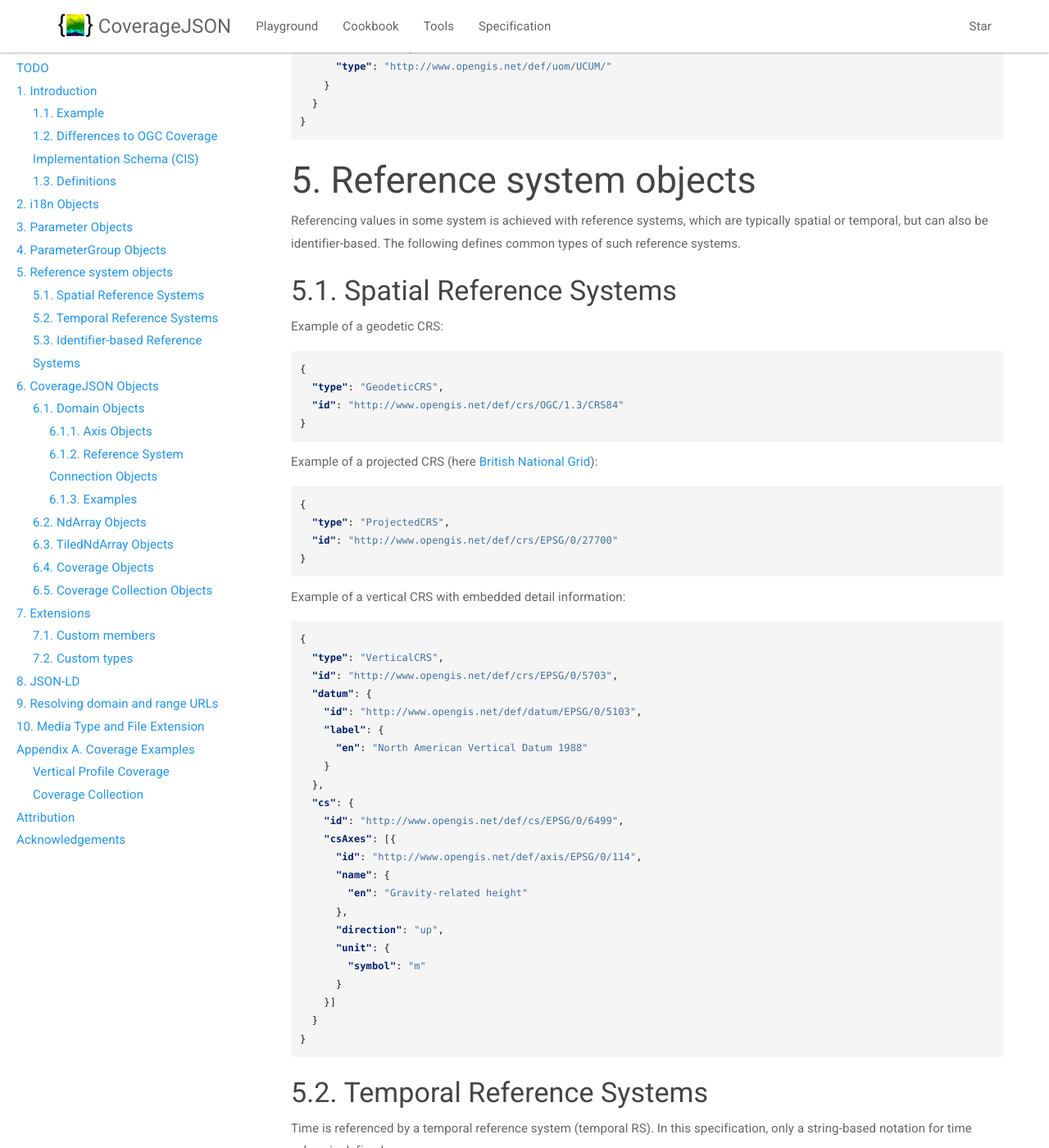
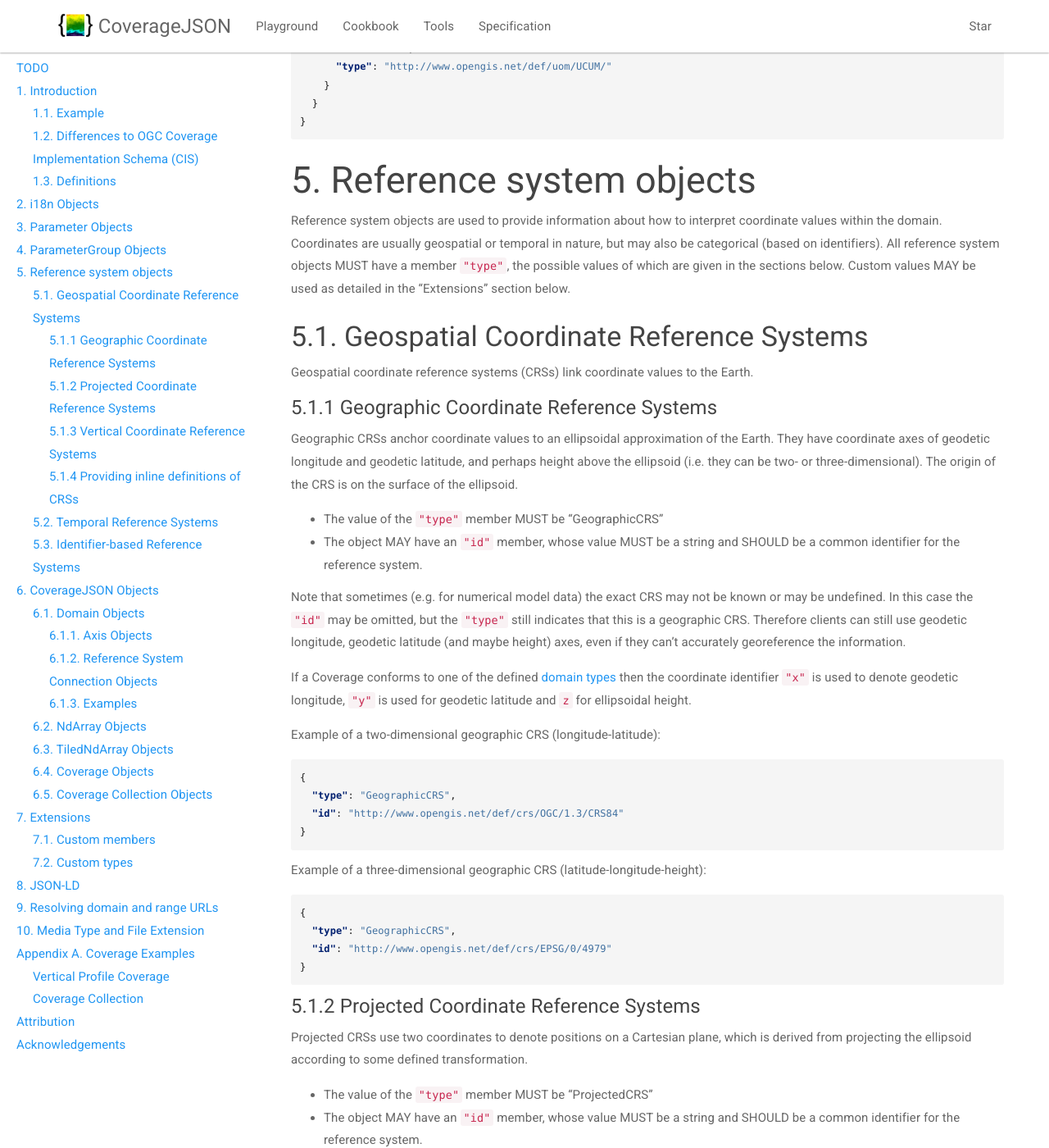
Before and after one commit to covjson/covjson.github.io, a Jekyll site: the page built from spec.md, in a window 1280 px wide and 1400 px high, scrolled down 8116 px. Shown: the whole window at 82% size. Built offline with Jekyll 4.4.1, drawn with Linux system fonts in a browser that asks for light colours; nearby versions of some CDN libraries; some of the changed text lies outside the part shown.

Commit message:
update spec to latest version
https://github.com/covjson/specification/pull/83

````diff
--- a/spec.md
+++ b/spec.md
@@ -81,7 +81,7 @@
     "referencing": [{
       "coordinates": ["x","y"],
       "system": {
-        "type": "GeodeticCRS",
+        "type": "GeographicCRS",
         "id": "http://www.opengis.net/def/crs/OGC/1.3/CRS84"
       }
     }, {
@@ -348,21 +348,46 @@
 ```
 
 ## 5. Reference system objects
+Reference system objects are used to provide information about how to interpret coordinate values within the domain. Coordinates are usually geospatial or temporal in nature, but may also be categorical (based on identifiers). All reference system objects MUST have a member `"type"`, the possible values of which are given in the sections below. Custom values MAY be used as detailed in the "Extensions" section below.
 
-Referencing values in some system is achieved with reference systems, which are typically spatial or temporal,
-but can also be identifier-based.
-The following defines common types of such reference systems.
+### 5.1. Geospatial Coordinate Reference Systems
+Geospatial coordinate reference systems (CRSs) link coordinate values to the Earth.
 
-### 5.1. Spatial Reference Systems
+#### 5.1.1 Geographic Coordinate Reference Systems
+Geographic CRSs anchor coordinate values to an ellipsoidal approximation of the Earth. They have coordinate axes of geodetic longitude and geodetic latitude, and perhaps height above the ellipsoid (i.e. they can be two- or three-dimensional). The origin of the CRS is on the surface of the ellipsoid.
 
-Example of a geodetic CRS:
+ - The value of the `"type"` member MUST be "GeographicCRS"
+ - The object MAY have an `"id"` member, whose value MUST be a string and SHOULD be a common identifier for the reference system.
+
+Note that sometimes (e.g. for numerical model data) the exact CRS may not be known or may be undefined. In this case the `"id"` may be omitted, but the `"type"` still indicates that this is a geographic CRS. Therefore clients can still use geodetic longitude, geodetic latitude (and maybe height) axes, even if they can't accurately georeference the information.
+
+If a Coverage conforms to one of the defined [domain types][domain-types] then the coordinate identifier `"x"` is used to denote geodetic longitude, `"y"` is used for geodetic latitude and `z` for ellipsoidal height.
+
+Example of a two-dimensional geographic CRS (longitude-latitude):
 
 ```json
 {
-  "type": "GeodeticCRS",
+  "type": "GeographicCRS",
   "id": "http://www.opengis.net/def/crs/OGC/1.3/CRS84"
 }
 ```
+
+Example of a three-dimensional geographic CRS (latitude-longitude-height):
+
+```json
+{
+  "type": "GeographicCRS",
+  "id": "http://www.opengis.net/def/crs/EPSG/0/4979"
+}
+```
+
+#### 5.1.2 Projected Coordinate Reference Systems
+Projected CRSs use two coordinates to denote positions on a Cartesian plane, which is derived from projecting the ellipsoid according to some defined transformation.
+
+ - The value of the `"type"` member MUST be "ProjectedCRS"
+ - The object MAY have an `"id"` member, whose value MUST be a string and SHOULD be a common identifier for the reference system.
+
+If a Coverage conforms to one of the defined [domain types][domain-types] then the coordinate identifier `"x"` is used to denote easting and `"y"` is used for northing.
 
 Example of a projected CRS (here [British National Grid](http://spatialreference.org/ref/epsg/osgb-1936-british-national-grid/)):
 
@@ -373,7 +398,23 @@
 }
 ```
 
-Example of a vertical CRS with embedded detail information:
+#### 5.1.3 Vertical Coordinate Reference Systems
+Vertical CRSs use a single coordinate to denote some measure of height or depth, usually approximately oriented with gravity.
+
+- The value of the `"type"` member MUST be "VerticalCRS"
+- The object MAY have an `"id"` member, whose value MUST be a string and SHOULD be a common identifier for the reference system.
+
+Example of a vertical CRS, here representing height above the NAV88 datum:
+
+```json
+{
+  "type": "VerticalCRS",
+  "id": "http://www.opengis.net/def/crs/EPSG/0/5703"
+}
+```
+
+#### 5.1.4 Providing inline definitions of CRSs
+Sometimes there may be no well-known identifier for a geospatial CRS. Or the data provider may wish to make the CoverageJSON file more self-contained by avoiding external lookups. In this case a full inline definition of the CRS in JSON (instead of, or in addition to the `"id"`). This has not yet been fully defined in this specification, but we recommend following the OGC Well-Known Text (WKT) structure, for example:
 
 ```json
 {
@@ -400,6 +441,8 @@
   }
 }
 ```
+
+In future work, a mapping from OGC WKT2 to JSON may be defined, and may be adopted into the CoverageJSON specification.
 
 
 ### 5.2. Temporal Reference Systems
@@ -442,7 +485,7 @@
 - An identifier RS object MAY have a member `"description"` where the value MUST be an i18n object that is the (perhaps lengthy) description of the reference system.
 - An identifier RS object MUST have a member `"targetConcept"` where the value is an object that MUST have a member `"label"` and MAY have a member `"description"` where the value of each MUST be an i18n object that is the name or description, respectively, of the concept which is referenced in the system.
 - An identifier RS object MAY have a member `"identifiers"` where the value is an object where each key is an identifier referenced by the identifier RS and each value an object describing the referenced concept, equal to `"targetConcept"`.
-- Domain values associated to an identifier RS MUST be strings.
+- Coordinate values associated with an identifier RS MUST be strings.
 
 Example of a geographic identifier reference system:
 
@@ -491,7 +534,7 @@
 }
 ```
 
-- The value of the type member MUST be `"Domain"`.
+- The value of the `"type"` member MUST be `"Domain"`.
 - For interoperability reasons it is RECOMMENDED that a domain object has the member `"domainType"` with a string value to indicate that the domain follows a certain structure (e.g. a time series, a vertical profile, a spatio-temporal 4D grid). See the ["Common CoverageJSON Domain Types Specification"][domain-types], which forms part of this specification, for details. Custom domain types may be used as recommended in the section "Extensions".
 - A domain object MUST have the member `"axes"` which has as value an object where each key is an axis identifier and each value an axis object as defined below.
 - A domain object MAY have the member `"referencing"` where the value is an array of reference system connection objects as defined below.
@@ -561,8 +604,8 @@
 
 A reference system connection object creates a link between values within domain axes and a reference system to be able to interpret those values, e.g. as coordinates in a certain coordinate reference system.
 
-- A reference system connection object MUST have a member `"coordinates"` which has as value an array of coordinate identifiers that are referenced in this object. Depending on the type of referencing, the ordering of the identifiers MAY be relevant, e.g. for 2D/3D coordinate reference systems.
-- A reference system connection object MUST have a member `"system"` which has as value a reference system object. At minimum, a reference system object MUST have a `"type"` member, where common type values and additional type-dependent members are defined in section 5. Custom types MAY be used as recommended in section "Extensions".
+- A reference system connection object MUST have a member `"coordinates"` which has as value an array of coordinate identifiers that are referenced in this object. Depending on the type of referencing, the ordering of the identifiers MAY be relevant, e.g. for 2D/3D coordinate reference systems. In this case, the order of the identifiers MUST match the order of axes in the coordinate reference system.
+- A reference system connection object MUST have a member `"system"` whose value MUST be a Reference System Object (defined in section 5 above).
 
 Example of a reference system connection object:
 
@@ -570,7 +613,7 @@
 {
   "coordinates": ["y","x","z"],
   "system": {
-    "type": "GeodeticCRS",
+    "type": "GeographicCRS",
     "id": "http://www.opengis.net/def/crs/EPSG/0/4979"
   }
 }
@@ -599,7 +642,7 @@
   }, {
     "coordinates": ["y","x","z"],
     "system": {
-      "type": "GeodeticCRS",
+      "type": "GeographicCRS",
       "id": "http://www.opengis.net/def/crs/EPSG/0/4979"
     }
   }]
@@ -631,7 +674,7 @@
   }, {
     "coordinates": ["x","y"],
     "system": {
-      "type": "GeodeticCRS",
+      "type": "GeographicCRS",
       "id": "http://www.opengis.net/def/crs/OGC/1.3/CRS84"
     }
   }]
@@ -951,7 +994,7 @@
     "referencing": [{
       "coordinates": ["x","y"],
       "system": {
-        "type": "GeodeticCRS",
+        "type": "GeographicCRS",
         "id": "http://www.opengis.net/def/crs/OGC/1.3/CRS84"
       }
     }, {
@@ -1059,7 +1102,7 @@
   "referencing": [{
     "coordinates": ["x","y"],
     "system": {
-      "type": "GeodeticCRS",
+      "type": "GeographicCRS",
       "id": "http://www.opengis.net/def/crs/OGC/1.3/CRS84"
     }
   }, {
````
